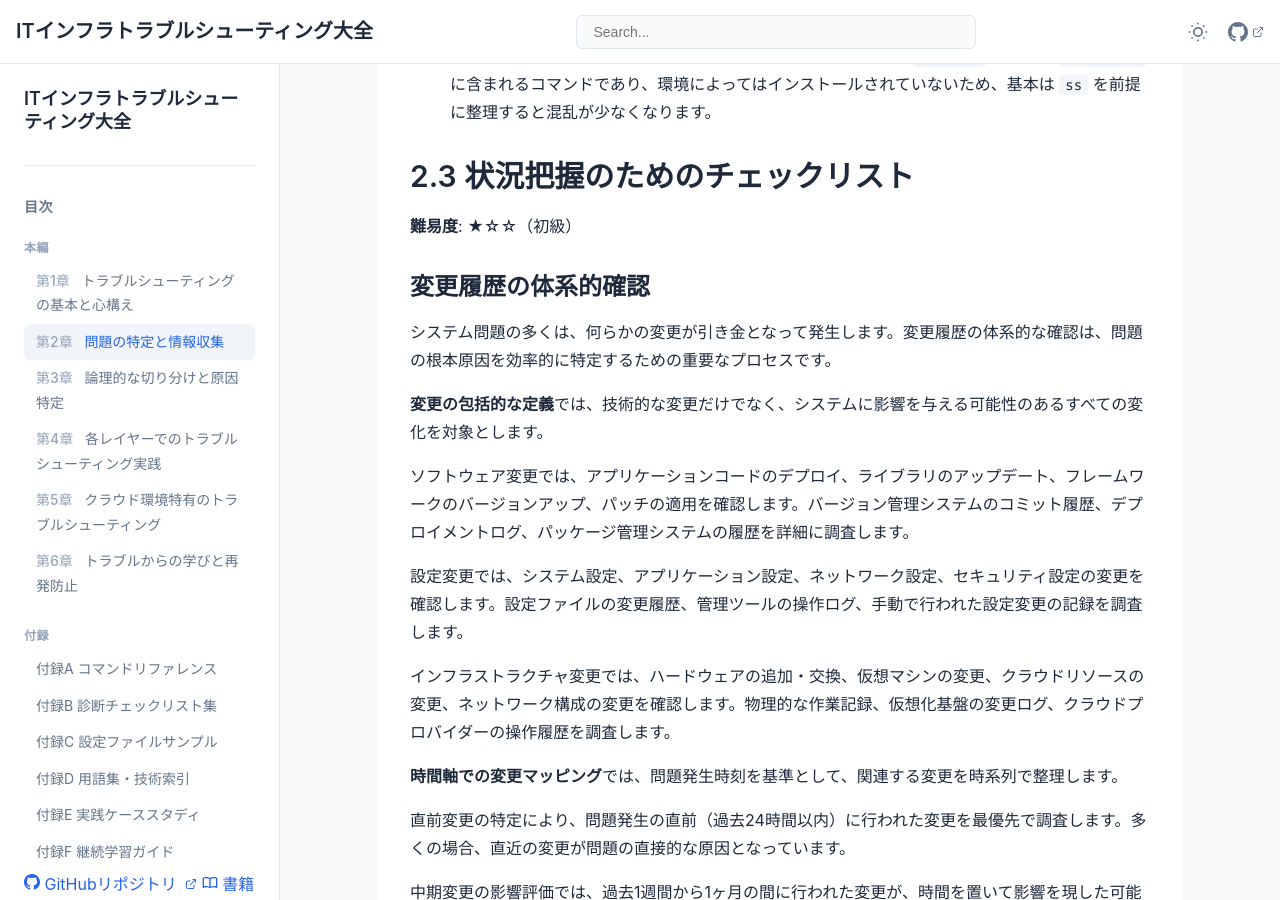
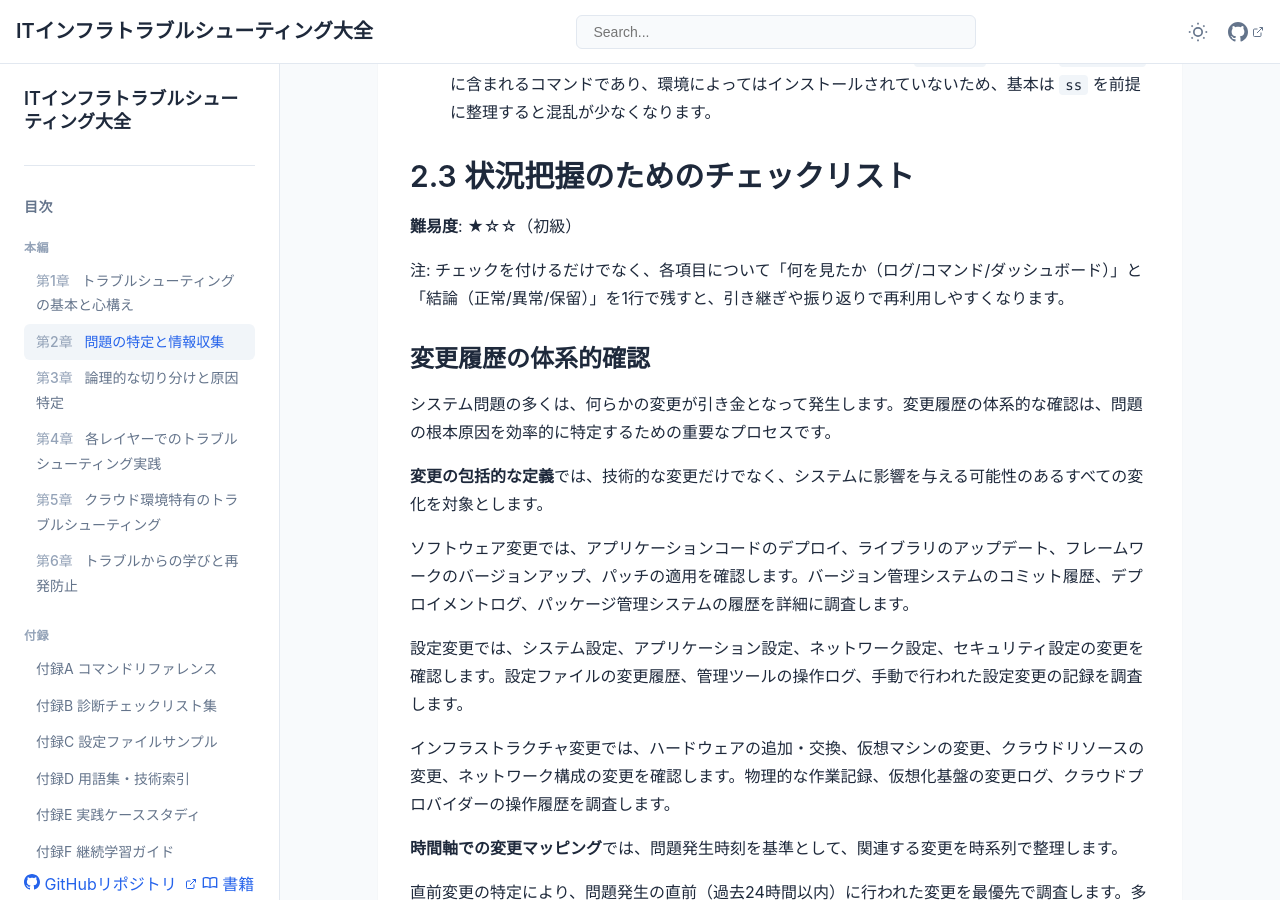
Before and after one commit to itdojp/IT-infra-troubleshooting-book, a Jekyll site: the page built from docs/src/chapter-chapter02/index.md, in a window 1280 px wide and 900 px high, scrolled down 4962 px. Built offline with Jekyll 4.4.1, drawn with Linux system fonts in a browser that asks for light colours.

Commit message:
docs: チェックリスト運用の注記を追加

```diff
--- a/docs/src/chapter-chapter02/index.md
+++ b/docs/src/chapter-chapter02/index.md
@@ -129,6 +129,8 @@ order: 2
 ## 2.3 状況把握のためのチェックリスト
 **難易度**: ★☆☆（初級）
 
+注: チェックを付けるだけでなく、各項目について「何を見たか（ログ/コマンド/ダッシュボード）」と「結論（正常/異常/保留）」を1行で残すと、引き継ぎや振り返りで再利用しやすくなります。
+
 ### 変更履歴の体系的確認
 
 システム問題の多くは、何らかの変更が引き金となって発生します。変更履歴の体系的な確認は、問題の根本原因を効率的に特定するための重要なプロセスです。
```
Also changed, not shown: docs/src/appendices/b.md (+2 -0 lines).
